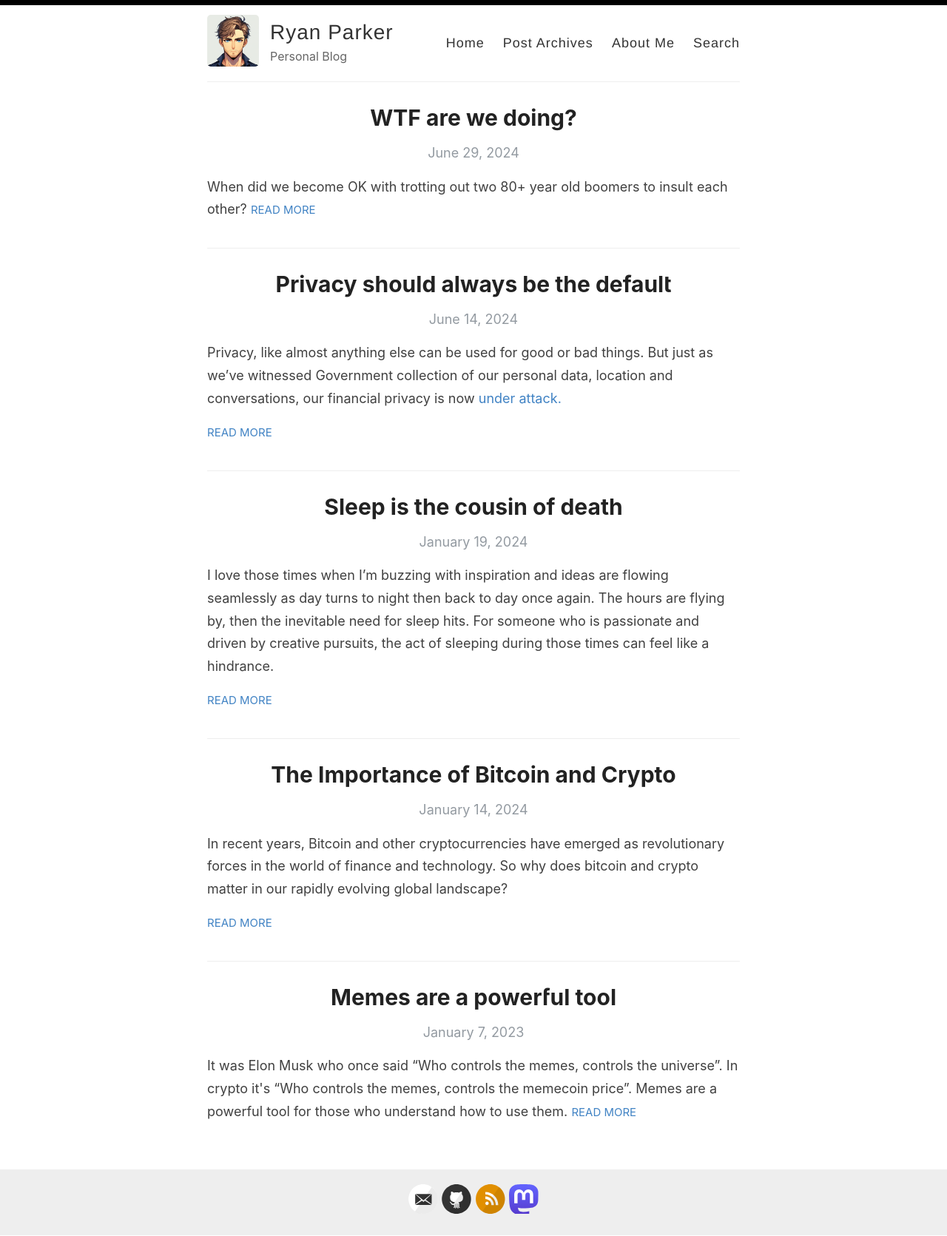
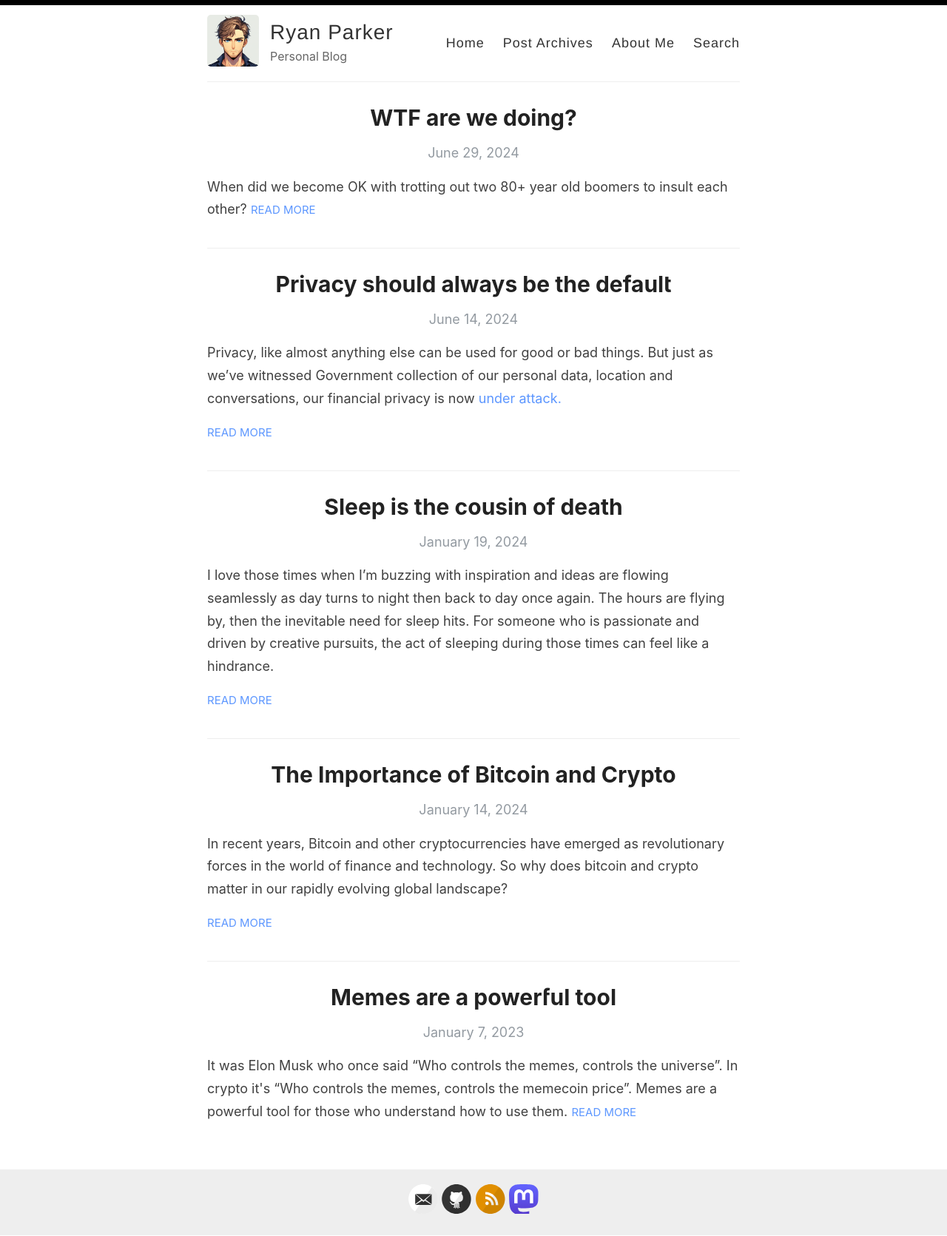
Before and after one commit to ryanparkr/ryanparkr.github.io, a Jekyll site: the page built from index.html, in a window 1280 px wide. Shown: the whole page at 74% size. Built offline with Jekyll 4.4.1, drawn with Linux system fonts in a browser that asks for light colours; the list of posts is cut into pages by our own code.

Commit message:
Update style.scss

```diff
--- a/assets/style.scss
+++ b/assets/style.scss
@@ -177,11 +177,11 @@ span[data-pullquote]:before {
 }
 
 a {
-  color: $blue;
+  color: #5d97ff;
   text-decoration: none;
 	cursor: pointer;
   &:hover, &:active {
-    color: $blue;
+    color: #85b0fc;
   }
 }
 
@@ -703,7 +703,7 @@ Modules - reusable parts of our design
   font-size: 14.5px;
   padding: 2px 13px;
   border: none;
-  background-color: #4CAF50;
+  background-color: #5d97ff;
   border-radius: 50px;
   color: #fff;
 }
```
